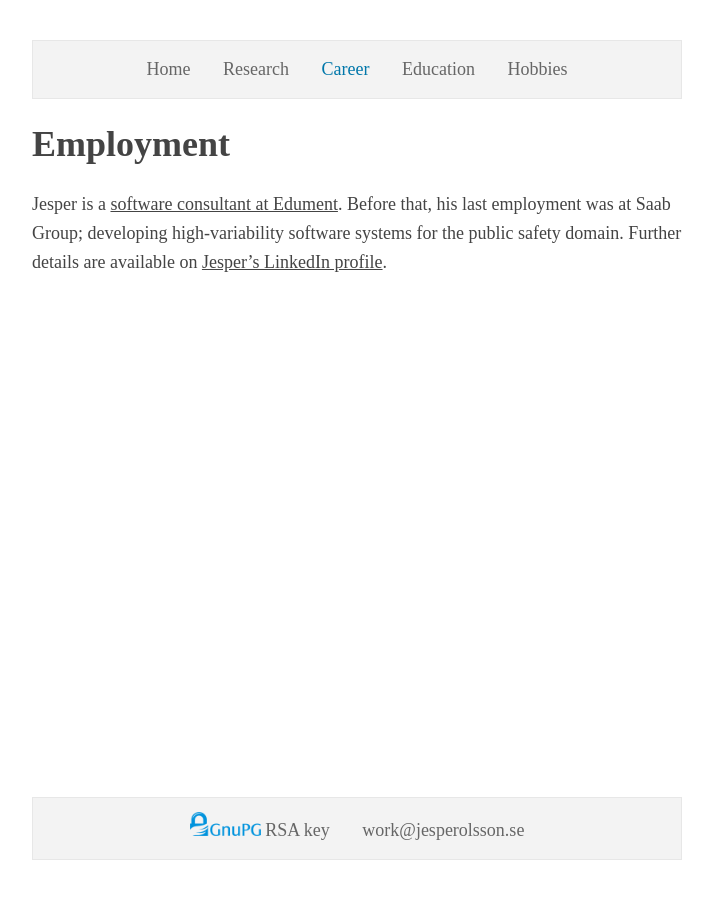
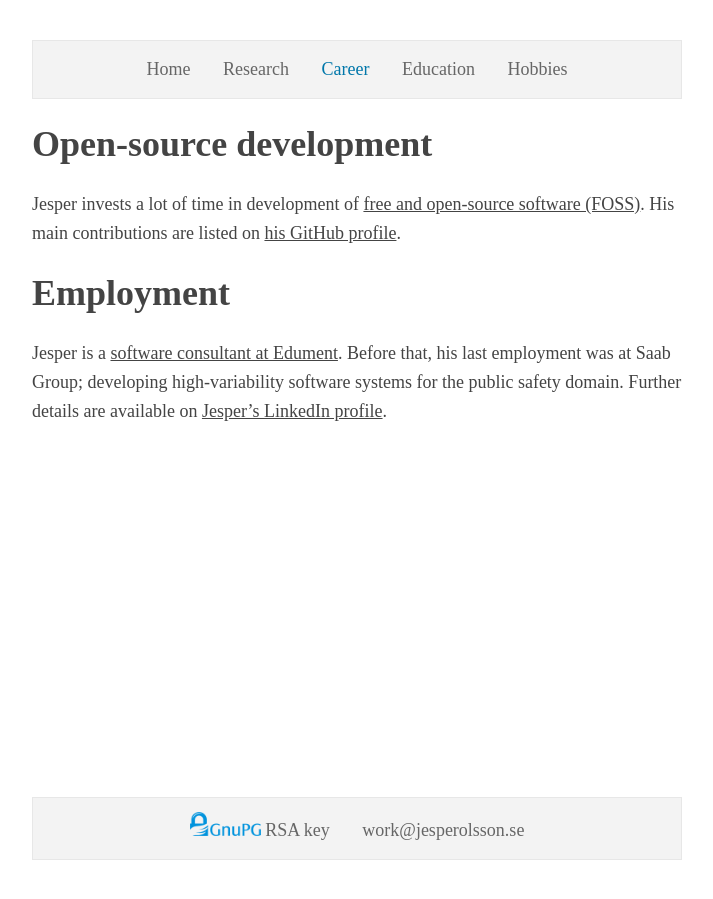
Before and after one commit to jesperolsson-se/Website, a Jekyll site: the page built from career/index.md, in a window 1280 px wide. Shown: the whole page, without its empty margins (283-996 px from the left). Built offline with Jekyll 4.4.1, drawn with Linux system fonts in a browser that asks for light colours.

Commit message:
content(career): Open source

```diff
--- a/career/index.md
+++ b/career/index.md
@@ -2,5 +2,8 @@
 title: Work
 emailHandle: work
 ---
+# Open-source development
+Jesper invests a lot of time in development of [free and open-source software (FOSS)](https://en.wikipedia.org/wiki/Free_and_open-source_software). His main contributions are listed on [his GitHub profile](https://github.com/jesperolsson-se).
+
 # Employment
 Jesper is a [software consultant at Edument](https://www.edument.se/en/page/jesper-olsson-en){: class="ext-link"}. Before that, his last employment was at Saab Group; developing high-variability software systems for the public safety domain. Further details are available on [Jesper's LinkedIn profile](https://www.linkedin.com/in/jespolss/){: class="ext-link"}.
```
